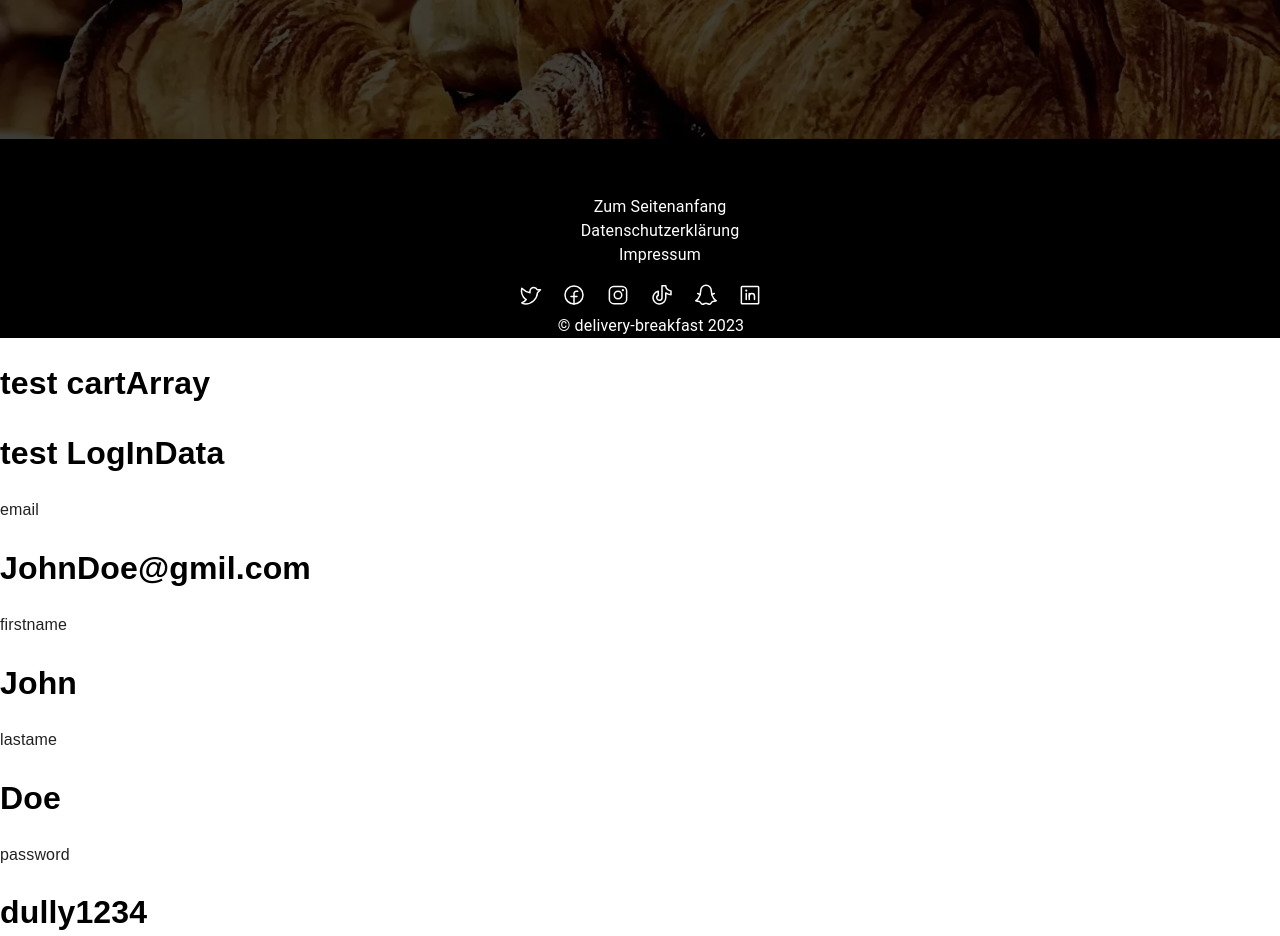
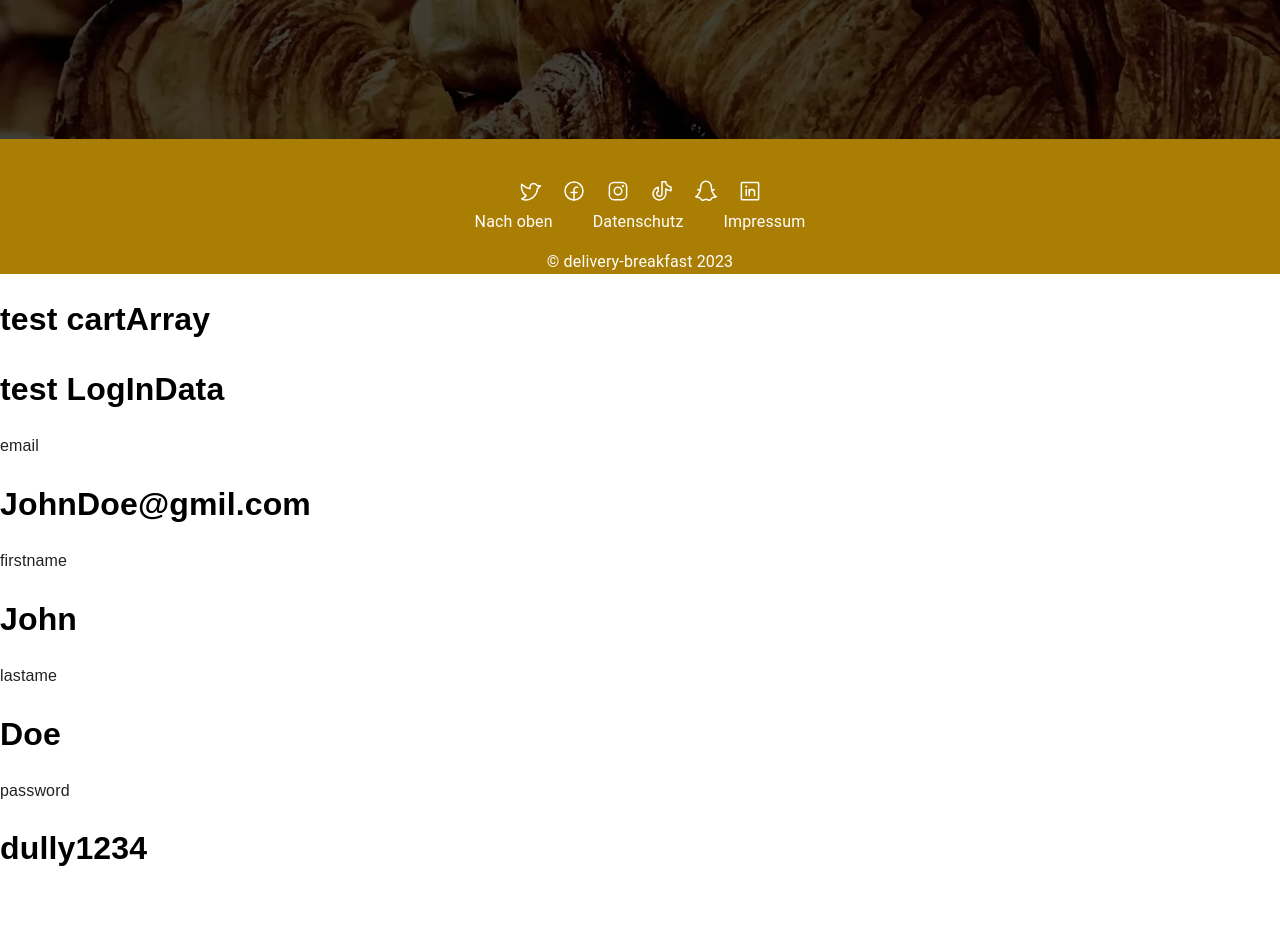
Before and after one commit to 2204Simon/Website-dynamisch, a React (Create React App) app in the folder my-app/: page / in a window 1280 px wide. Shown: the part 960-1896 px from the top of the page. Built offline with nearby package versions, Linux system fonts and the light colour scheme.

Commit message:
Footer anpassung

```diff
--- a/my-app/src/App.css
+++ b/my-app/src/App.css
@@ -126,12 +126,12 @@ textarea {
   color: rgb(255, 255, 255);
   z-index: 0;
 }
-*/
+
 .footer {
   bottom: 0;
   left: 0;
   right: 0;
-  background: black;
+  background: #aa7d03;
   height: auto;
   width: 100%;
   padding-top: 40px;
@@ -153,7 +153,7 @@ textarea {
   flex-direction: column;
   text-align: center;
   color: #aa7d03;
-}
+}*/
 
 .puffer {
   margin: 0 15px 0 15px;
--- /dev/null
+++ b/my-app/src/pages/Footer.styles.ts
@@ -0,0 +1,56 @@
+import styled from "styled-components";
+import { colors } from "./general/constants";
+
+export const FooterContainer = styled.footer`
+  bottom: 0;
+  left: 0;
+  right: 0;
+  background-color: ${colors.companycolor};
+  height: auto;
+  width: 100%;
+  padding-top: 40px;
+  color: #000;
+  text-align: center;
+  overflow: hidden;
+`;
+
+export const FooterLinks = styled.div`
+  ul {
+    list-style: none;
+    padding: 0;
+    margin: 0;
+    display: flex;
+    flex-direction: row;
+    justify-content: center;
+
+    li {
+      margin: 0 10px;
+
+      a {
+        text-decoration: none;
+        padding: 10px;
+        color: #fff;
+      }
+    }
+  }
+`;
+
+export const SocialMedia = styled.div`
+  display: flex;
+  align-items: center;
+  justify-content: center;
+
+  a {
+    margin: 0 10px;
+
+    svg {
+      color: #fff;
+      transition: all 0.2s ease-in-out;
+
+      &:hover {
+        transform: scale(1.2);
+        color: #aa7d03;
+      }
+    }
+  }
+`;
--- a/my-app/src/pages/Footer.tsx
+++ b/my-app/src/pages/Footer.tsx
@@ -8,25 +8,13 @@ import {
   SnapchatLogo,
   LinkedinLogo,
 } from "phosphor-react";
+import { colors } from "./general/constants";
+import { FooterContainer, FooterLinks, SocialMedia } from "./Footer.styles";
 
 function Footer(): JSX.Element {
   return (
-    <footer className="footer">
-      <div className="container">
-        <div className="footer-links">
-          <ul>
-            <li>
-              <a href="#top">Zum Seitenanfang</a>
-            </li>
-            <li>
-              <Link to="/Datenschutzerklaerung">Datenschutzerklärung</Link>
-            </li>
-            <li>
-              <Link to="/Impressum">Impressum</Link>
-            </li>
-          </ul>
-        </div>
-        <div className="social-media">
+    <FooterContainer>
+      <SocialMedia>
         <a
           href="https://twitter.com/deliverybreak"
           target="_blank"
@@ -69,14 +57,26 @@ function Footer(): JSX.Element {
         >
           <LinkedinLogo size={24} />
         </a>
+      </SocialMedia>
+      <FooterLinks>
+        <ul>
           <li>
-            <Link to="/">
+            <a href="#top">Nach oben</a>
+          </li>
+          <li>
+            <Link to="/Datenschutzerklaerung">Datenschutz</Link>
+          </li>
+          <li>
+            <Link to="/Impressum">Impressum</Link>
+          </li>
+        </ul>
+      </FooterLinks>
+      <div style={{ textAlign: "center", marginTop: "1rem" }}>
+        <Link to="/" style={{ color: "white", textDecoration: "none" }}>
           &copy; delivery-breakfast {new Date().getFullYear()}
         </Link>
-          </li>
       </div>
-      </div>
-    </footer>
+    </FooterContainer>
   );
 }
 
```
Lines whose indentation alone changed are shown as unchanged.
